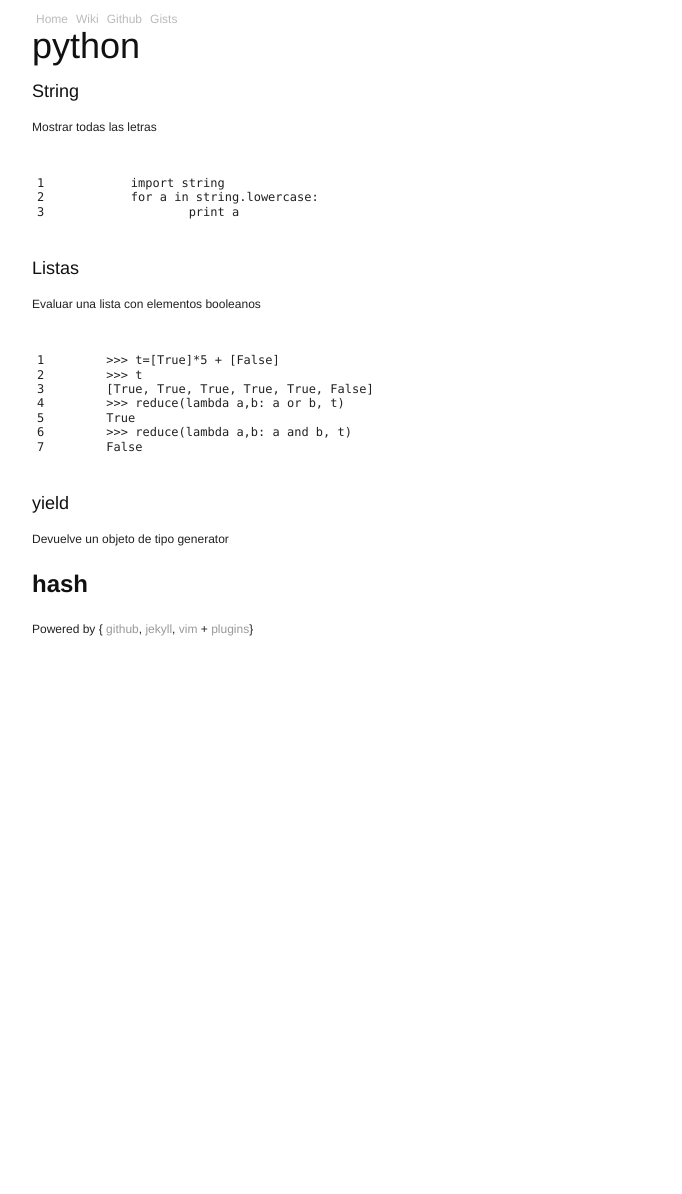
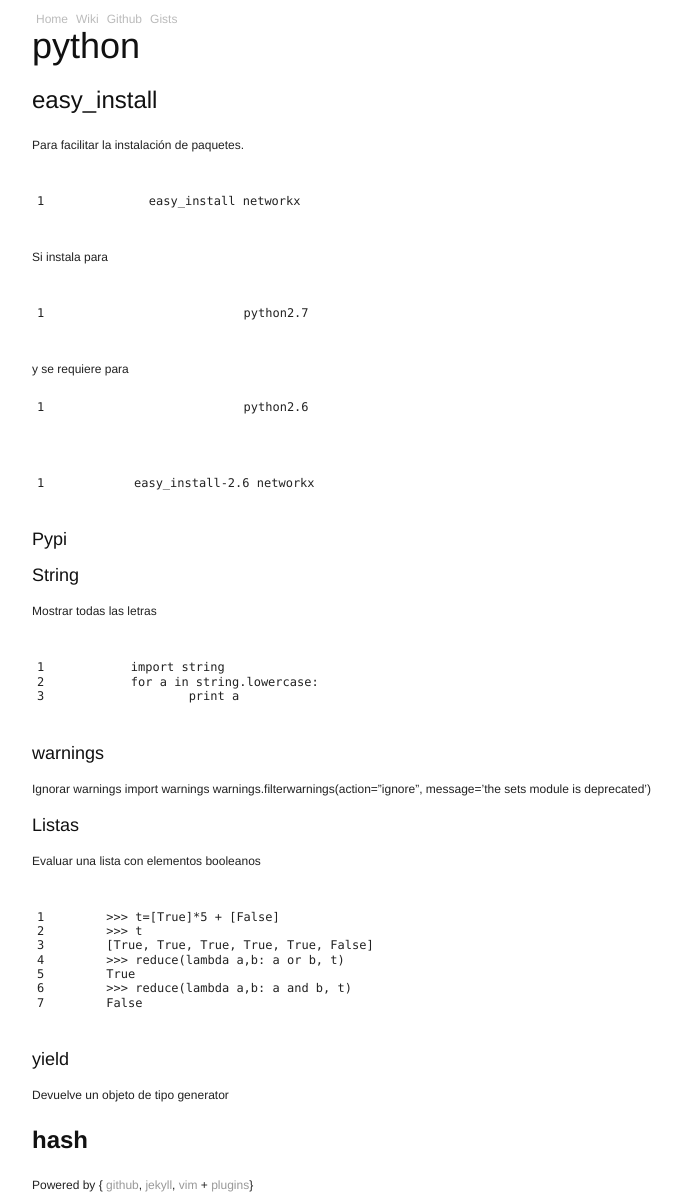
Before and after one commit to juanpabloaj/juanpabloaj.github.com, a Jekyll site: the page built from wiki/python.md, in a window 1280 px wide. Shown: the whole page, without its empty margins (133-815 px from the left). Built offline with Jekyll 4.4.1, drawn with Linux system fonts in a browser that asks for light colours; Markdown is read by kramdown in place of the engine named in the settings; before the commit the page ends 900 px from its top, so only the background shows below that.

```diff
--- a/wiki/python.md
+++ b/wiki/python.md
@@ -2,6 +2,16 @@
 layout: default
 title : python
 ---
+##easy_install
+Para facilitar la instalación de paquetes.
+
+	easy_install networkx
+
+Si instala para `python2.7` y se requiere para `python2.6`
+
+	easy_install-2.6 networkx
+
+###Pypi
 ### String
 Mostrar todas las letras
 
@@ -9,6 +19,10 @@ Mostrar todas las letras
 	for a in string.lowercase:
 		print a
 
+###warnings
+Ignorar warnings
+	import warnings
+	warnings.filterwarnings(action="ignore", message='the sets module is deprecated')
 ### Listas
 
 Evaluar una lista con elementos booleanos
```
Also changed, not shown: _includes/gitDiffStat.markdown (+7 -2 lines), wiki/dropbox.md (added, +11 -0 lines), wiki/git.md (+2 -3 lines), wiki/index.md (+2 -0 lines), wiki/irssi.md (added, +5 -0 lines), wiki/mercurial.md (+5 -2 lines), wiki/osx.md (+1 -0 lines).
